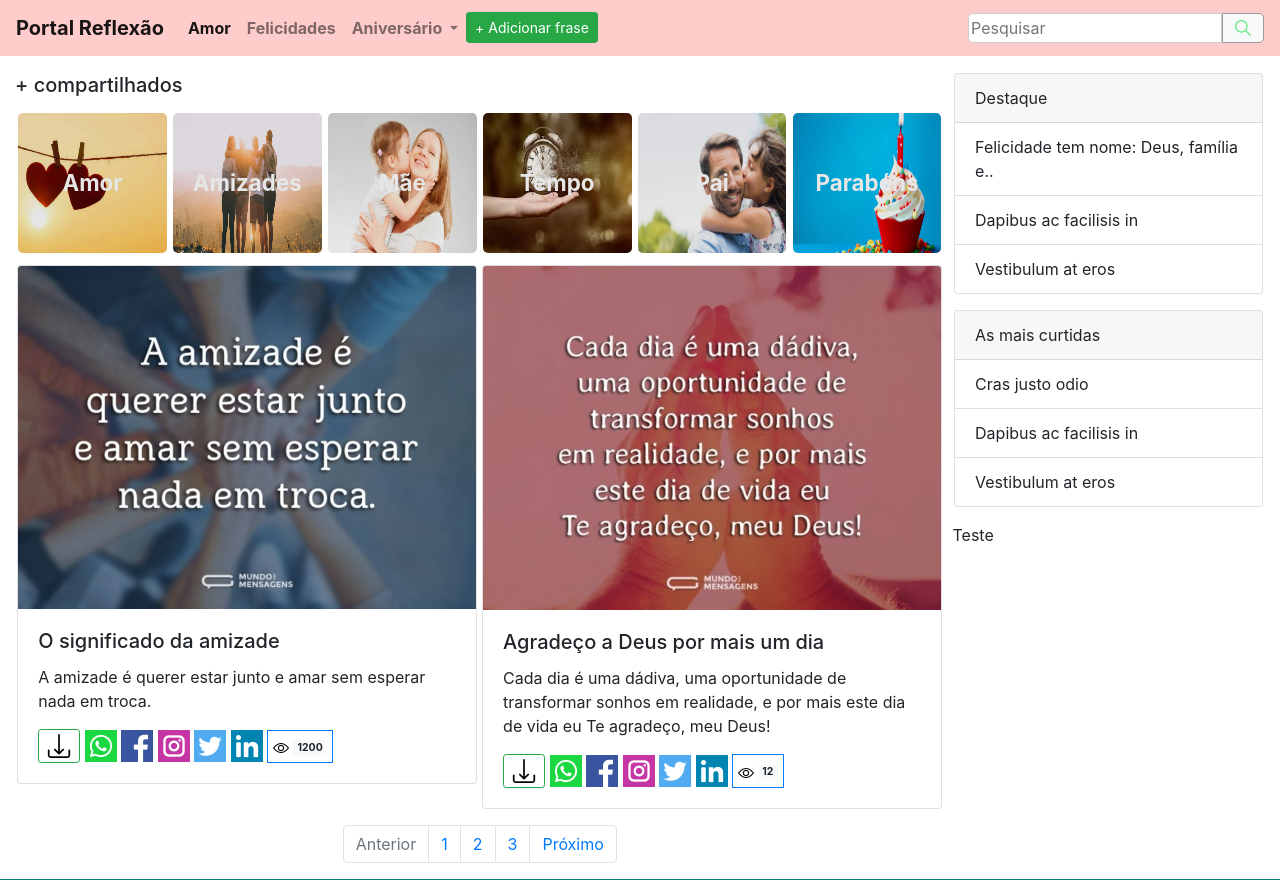
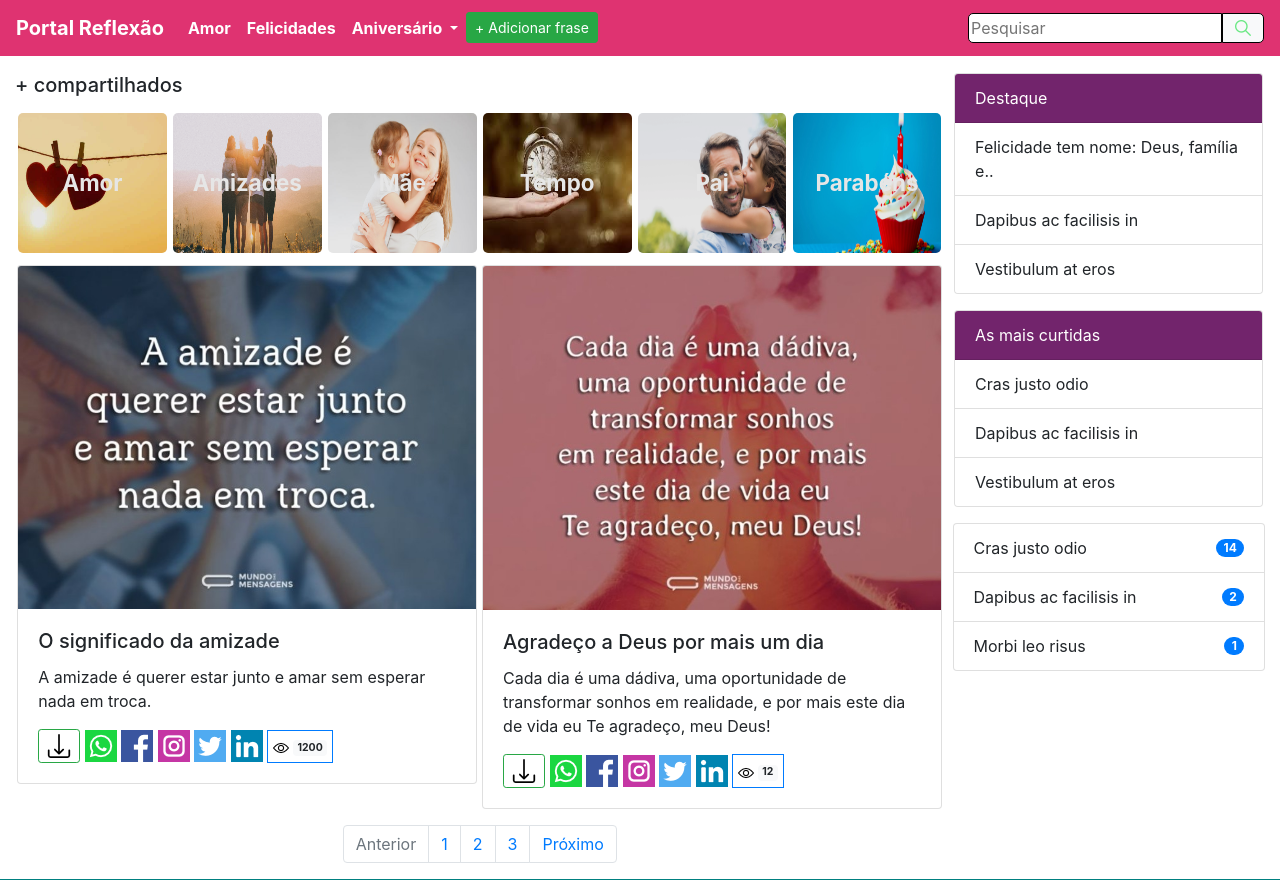
Before and after one commit to Diego2016Cristina/io-reflection-portal, a CodeIgniter app: page /portal_reflexoes/ in a window 1280 px wide. Shown: the top 880 px of the page. Run offline with CodeIgniter, Linux system fonts and the light colour scheme.

Commit message:
Estilizando o menu

```diff
--- a/application/views/site/aside.php
+++ b/application/views/site/aside.php
@@ -1,6 +1,6 @@
 <!-- INICIO DOS CARDS VERTICAIS -->
 <div class="card mt-3 mb-3 card_vertical">
-  <div class="card-header">
+  <div class="card-header" style="background-color: #72246c; color: #fff">
     Destaque
   </div>
   <ul class="list-group list-group-flush">
@@ -10,7 +10,7 @@
   </ul>
 </div>
 <div class="card mb-3 card_vertical">
-  <div class="card-header">
+  <div class="card-header" style="background-color: #72246c; color: #fff">
     As mais curtidas
   </div>
   <ul class="list-group list-group-flush">
@@ -19,4 +19,17 @@
     <li class="list-group-item">Vestibulum at eros</li>
   </ul>
 </div>
-<div class="12">Teste</div>
+<ul class="list-group">
+  <li class="list-group-item d-flex justify-content-between align-items-center">
+    Cras justo odio
+    <span class="badge badge-primary badge-pill">14</span>
+  </li>
+  <li class="list-group-item d-flex justify-content-between align-items-center">
+    Dapibus ac facilisis in
+    <span class="badge badge-primary badge-pill">2</span>
+  </li>
+  <li class="list-group-item d-flex justify-content-between align-items-center">
+    Morbi leo risus
+    <span class="badge badge-primary badge-pill">1</span>
+  </li>
+</ul>
--- a/application/views/site/home.php
+++ b/application/views/site/home.php
@@ -1,5 +1,5 @@
 <?php
-  $this->load->view('site/header');
+  $this->load->view('site/menu');
   $this->load->view('site/section');
   $this->load->view('site/footer');
 ?>
--- a/application/views/site/header.php
+++ b/application/views/site/menu.php
@@ -1,4 +1,4 @@
-<nav class="navbar navbar-expand-lg navbar-light" style="background: #ffcccc; border-bottom: 1px solid #fff; font-weight: bold">
+<nav class="navbar navbar-expand-lg navbar-light" id="menuMain">
     <a class="navbar-brand" href="#">Portal Reflexão</a>
     <button class="navbar-toggler" type="button" data-toggle="collapse" data-target="#conteudoNavbarSuportado" aria-controls="conteudoNavbarSuportado" aria-expanded="false" aria-label="Alterna navegação">
       <span class="navbar-toggler-icon"></span>
@@ -16,7 +16,7 @@
           <a class="nav-link dropdown-toggle" href="#" id="navbarDropdown" role="button" data-toggle="dropdown" aria-haspopup="true" aria-expanded="false">
             Aniversário
           </a>
-          <div class="dropdown-menu" aria-labelledby="navbarDropdown">
+          <div class="dropdown-menu menuDropdown" aria-labelledby="navbarDropdown">
             <a class="dropdown-item" href="#">Ação</a>
             <a class="dropdown-item" href="#">Outra ação</a>
             <div class="dropdown-divider"></div>
@@ -28,19 +28,8 @@
         </li>
       </ul>
       <form class="form-inline my-2 my-lg-0">
-        <input class="mr-sm" type="search" placeholder="Pesquisar" aria-label="Pesquisar" style="
-        border: 1px solid #cccccc; padding: 2px;
-        border-top-left-radius: 5px;
-        border-bottom-left-radius: 5px;
-        color: #00cc99
-        ">
-        <button class="btn btn-light my-2 my-sm-0" type="submit" style="
-        border: 1px solid #999;
-        border-top-left-radius: 0px;
-        border-bottom-left-radius: 0px;
-        border-top-right-radius: 5px;
-        border-bottom-right-radius: 5px;
-        ">
+        <input class="mr-sm" type="search" placeholder="Pesquisar" aria-label="Pesquisar" id="searchMenu">
+        <button class="btn btn-light my-2 my-sm-0" type="submit" id="searchButton">
         <img src="<?= base_url('assets/icon/procurar.png'); ?>"></button>
       </form>
     </div>
--- a/application/views/template.php
+++ b/application/views/template.php
@@ -15,6 +15,7 @@
     <meta name="author" content="Diego Xavier">
     <meta name="generator" content="">
     <link rel="stylesheet" type="text/css" href="<?= base_url('assets/css/200619pr2331.min.css') ?>">
+    <link rel="stylesheet" type="text/css" href="<?= base_url('assets/css/menu.css') ?>">
     <link rel="stylesheet" type="text/css" href="<?= base_url('assets/css/main.css') ?>">
     <link rel="stylesheet" type="text/css" href="<?= base_url('assets/css/style_all.css') ?>">
     <link rel="stylesheet" type="text/css" href="<?= base_url('assets/css/article.css') ?>">
--- /dev/null
+++ b/assets/css/menu.css
@@ -0,0 +1,32 @@
+#menuMain {
+  background: #df3371;
+  border-bottom: 1px solid #fff;
+  font-weight: bold;
+}
+
+#menuMain a {
+  color: #fff;
+}
+
+#searchMenu {
+  border: 1px solid #000; padding: 2px;
+  border-top-left-radius: 5px;
+  border-bottom-left-radius: 5px;
+  color: #df3371;
+}
+
+#searchButton {
+  border: 1px solid #000;
+  border-top-left-radius: 0px;
+  border-bottom-left-radius: 0px;
+  border-top-right-radius: 5px;
+  border-bottom-right-radius: 5px;
+}
+
+.menuDropdown {
+  background: #df3371;
+}
+.dropdown-item:hover {
+  background-color: #ff3399;
+  color: #000;
+}
```
